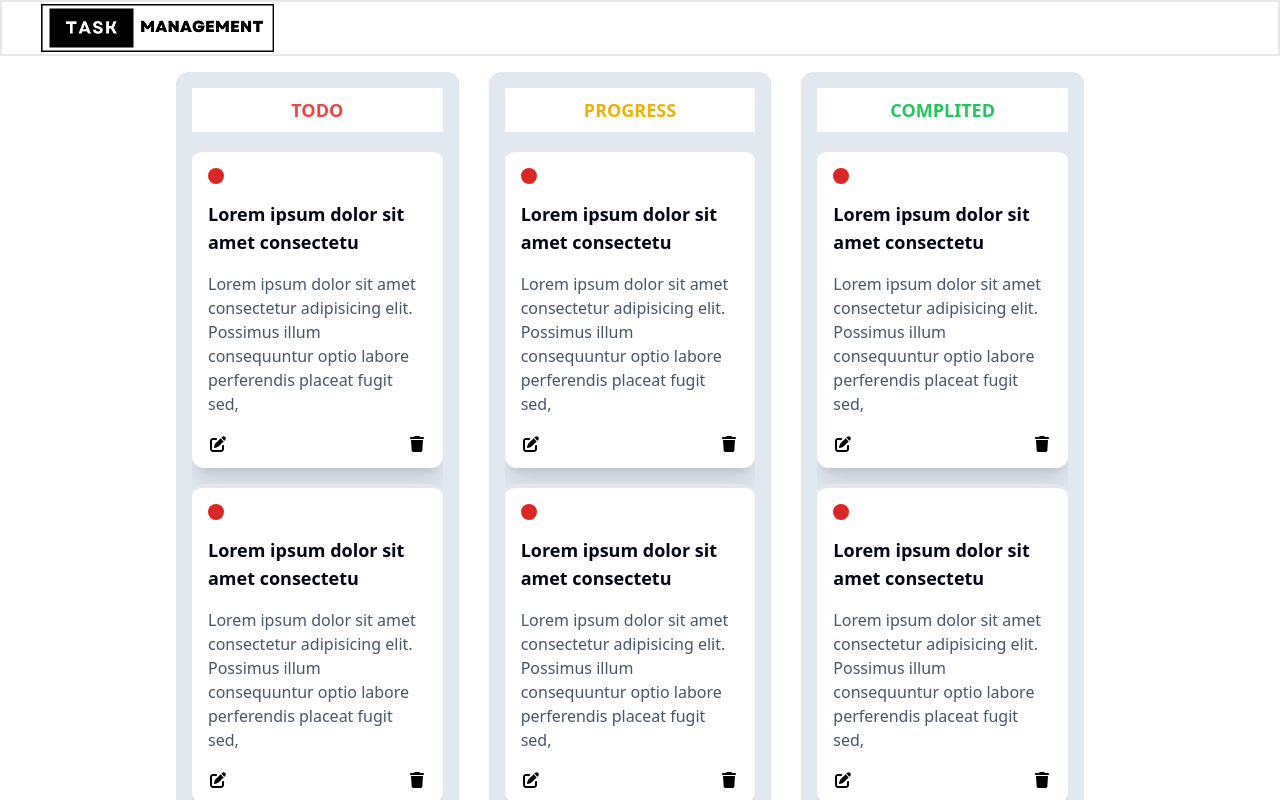
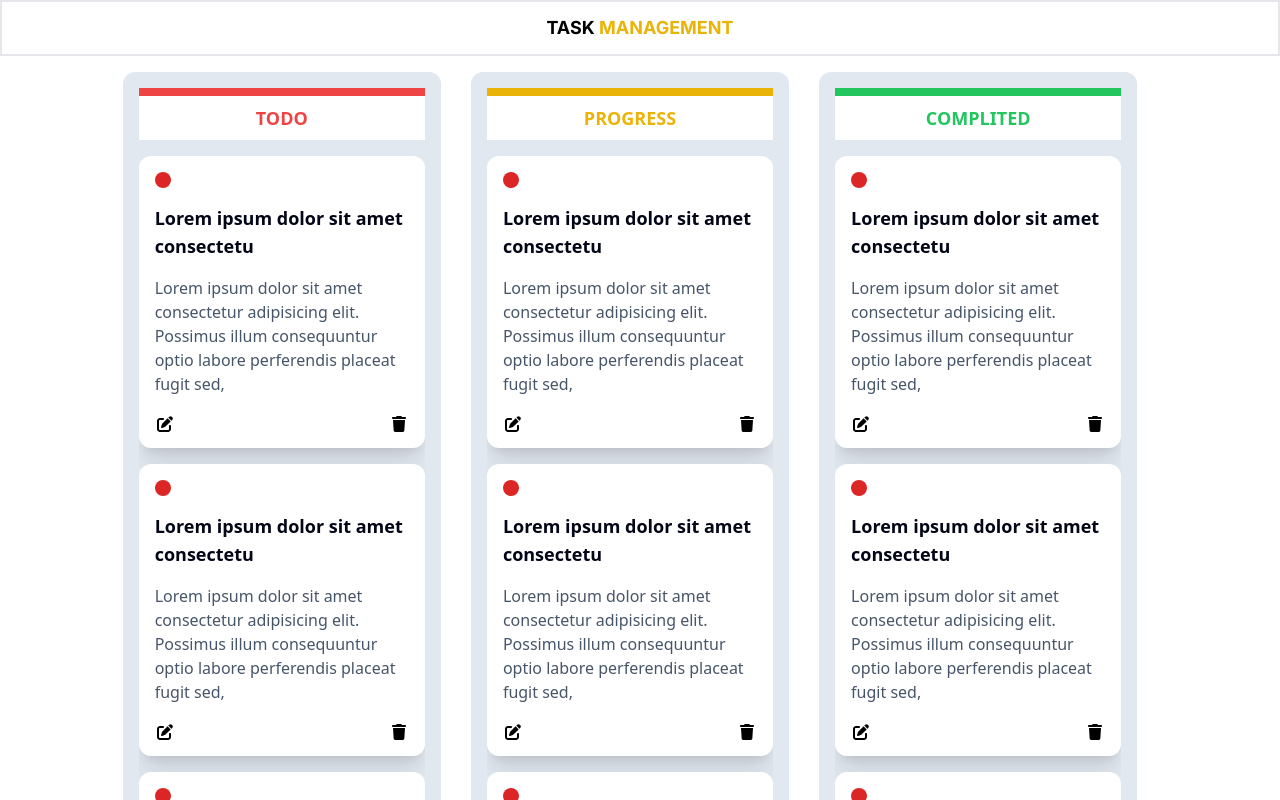
Before and after one commit to vaibhavfirke/Task_manager, a Next.js app in the folder task_manager/: page / in a window 1280 px wide. Shown: the top 800 px of the page. Built offline with nearby package versions, Linux system fonts and the light colour scheme.

Commit message:
update ui

```diff
--- a/task_manager/app/components/navbar.tsx
+++ b/task_manager/app/components/navbar.tsx
@@ -2,8 +2,9 @@ import logo from "../images/Logo.png"
 import Image from 'next/image';
 export default function Navbar(){
     return (
-        <nav className="w-full h-14  border-2 flex justify-items-center">
-            <Image className="h-13 ml-8  object-cover" src={logo} alt="Logo" />
+        <nav className="w-full h-14  border-2 flex justify-around items-center fixed bg-white">
+            {/* <Image className="h-13 ml-4  object-cover" src={logo} alt="Logo" /> */}
+            <h1 className="font-bold sm:text-lg text-sm">TASK <span className="text-yellow-500">MANAGEMENT</span></h1>
         </nav>
     )
 }
--- a/task_manager/app/components/task-content.tsx
+++ b/task_manager/app/components/task-content.tsx
@@ -2,10 +2,10 @@
 import Task from "./task"
 export default function TextContent(){
     return (
-        <div className=" md:flex-row lg:w-3/4 w-5/6 box-border p-4 flex justify-between font-sans m-auto gap-2.5">
+        <div className="flex flex-col md:flex-row justify-between gap-2.5  w-5/6 box-border p-4  font-sans m-auto ">
             <div className="w-full h-50 bg-slate-200 box-border p-4 rounded-xl mr-5">
-                <div className="bg-white w-full box-border p-2 mb-4 text-slate-950 font-bold text-lg ">
-                <h1 className="text-center text-red-500">TODO</h1>
+                <div className="bg-white w-full box-border p-2 mb-4 text-slate-950 font-bold text-lg border-t-red-500 border-t-8">
+                <h1 className="text-center text-red-500 ">TODO</h1>
                 </div>
 
 
@@ -17,8 +17,8 @@ export default function TextContent(){
                 </div>
 
             </div>
-            <div className="w-full h-50 bg-slate-200 box-border p-4 rounded-xl mr-5">
-                <div className="bg-white w-full box-border p-2 mb-4 text-slate-950 font-bold text-lg ">
+            <div className="w-full h-50 bg-slate-200 box-border p-4 rounded-xl mr-5" >
+                <div className="bg-white w-full box-border p-2 mb-4 text-slate-950 font-bold text-lg border-t-yellow-500 border-t-8">
                 <h1 className="text-center text-yellow-500">PROGRESS</h1>
                 </div>
 
@@ -32,7 +32,7 @@ export default function TextContent(){
 
             </div>
             <div className="w-full h-50 bg-slate-200 box-border p-4 rounded-xl mr-5">
-                <div className="bg-white w-full box-border p-2 mb-4 text-slate-950 font-bold text-lg ">
+                <div className="bg-white w-full box-border p-2 mb-4 text-slate-950 font-bold text-lg border-t-green-500 border-t-8">
                 <h1 className="text-center text-green-500">COMPLITED</h1>
                 </div>
 
--- a/task_manager/app/components/task.tsx
+++ b/task_manager/app/components/task.tsx
@@ -3,7 +3,7 @@ import { FontAwesomeIcon } from '@fortawesome/react-fontawesome';
 import { faPenToSquare,faTrash } from '@fortawesome/free-solid-svg-icons';
 export default function Task(){
     return (
-        <div className="w-full border-t-4  bg-white box-border p-4 font-sans rounded-xl shadow-xl mb-4">
+        <div className="w-full bg-white box-border p-4 font-sans rounded-xl shadow-xl mb-4 hover:border-s-green-500 hover:border-s-4">
          <div className="w-4 h-4 rounded-full bg-red-600 mb-4"></div>
          <h1 className="mb-4 text-slate-950 font-bold text-lg">Lorem ipsum dolor sit amet consectetu</h1>
          <p className="text-slate-600 ">Lorem ipsum dolor sit amet consectetur adipisicing elit. Possimus illum consequuntur optio labore perferendis placeat fugit sed,   </p>
--- a/task_manager/app/page.tsx
+++ b/task_manager/app/page.tsx
@@ -3,7 +3,7 @@ import TextContent from "./components/task-content"
 export default function Home() {
   return (
     <main className="">
-
+    <div className="h-14"></div>
       <TextContent/>
     </main>
   )
--- a/task_manager/tailwind.config.js
+++ b/task_manager/tailwind.config.js
@@ -14,10 +14,20 @@ module.exports = {
       },
     },
     screens: {
-      sm: '480px',
-      md: '800px',
-      lg: '956px',
-      xl: '1440px',
+      'sm': '640px',
+      // => @media (min-width: 640px) { ... }
+
+      'md': '768px',
+      // => @media (min-width: 768px) { ... }
+
+      'lg': '1024px',
+      // => @media (min-width: 1024px) { ... }
+
+      'xl': '1280px',
+      // => @media (min-width: 1280px) { ... }
+
+      '2xl': '1536px',
+      // => @media (min-width: 1536px) { ... }
     },
   },
   plugins: [],
```
